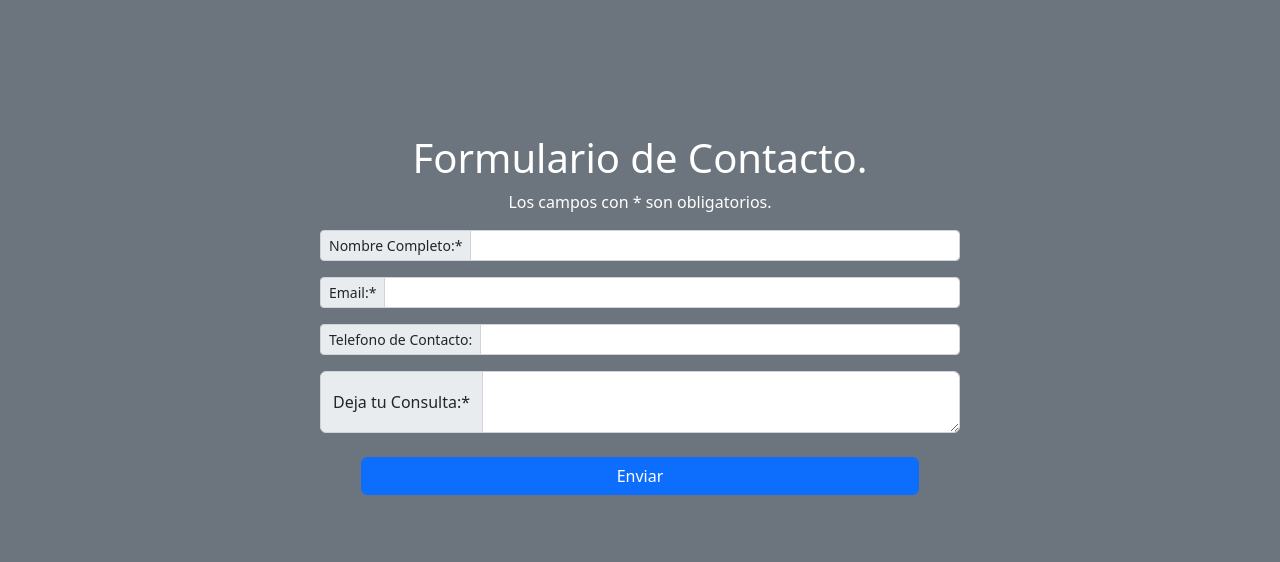
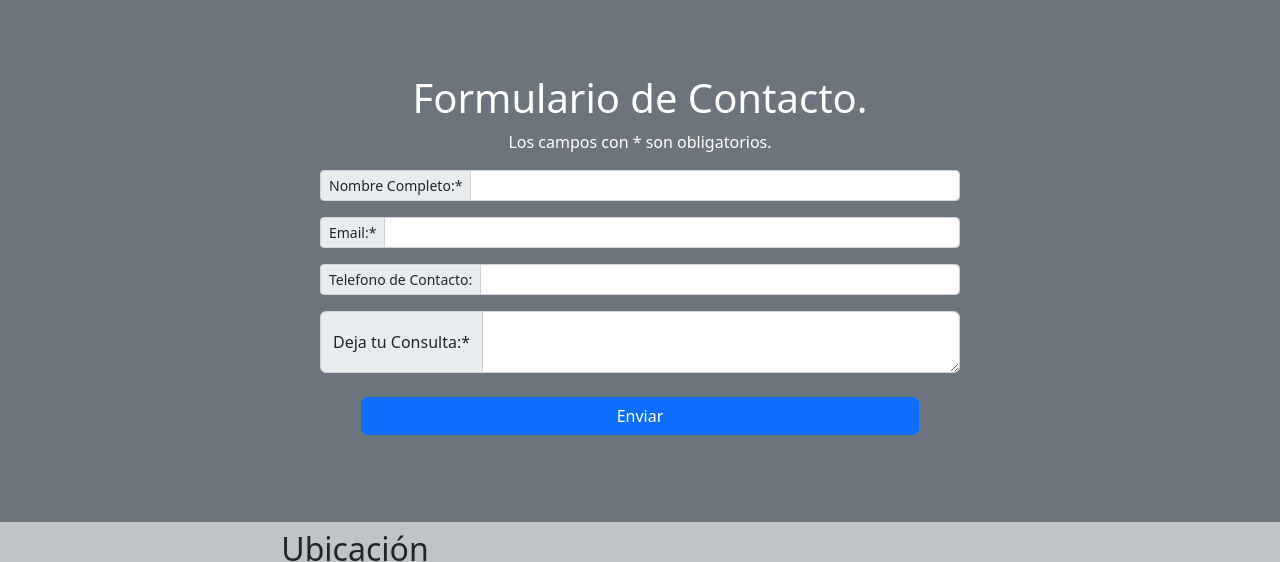
Before and after one commit to agustinlorenzi/victoria-bacci-peluqueria-bootstrap, a plain HTML site: page pages/contacto.html in a window 1280 px wide. Shown: the part 124-686 px from the top of the page. Drawn offline with nearby package versions, Linux system fonts and the light colour scheme.

Commit message:
mejorando pagina de contacto

```diff
--- a/css/style.css
+++ b/css/style.css
@@ -90,11 +90,9 @@ body{
 .main-contacto {
     position: relative;
     top: 95px;
-    height: 82vh;
+    height: auto;
     width: 100vw;
     overflow-y: hidden;
-    display: flex;
-    flex-direction: column;
 }
 
 
@@ -138,7 +136,9 @@ h3 {
 
 @media (min-width: 768px) {
 
-
+    .main-contacto{
+        min-height: 67vh;
+    }
 
     .input-group{
         width: 60vw;
@@ -168,6 +168,7 @@ h3 {
         width: 40vw;
     }
 }
+
 
 @media (min-width: 1024px) {
 
@@ -200,9 +201,8 @@ h3 {
         position: relative;
         top: 110px;
     }
+}
 
-
-}
 
 @media (min-width: 1366px) {
 
--- a/pages/contacto.html
+++ b/pages/contacto.html
@@ -55,7 +55,7 @@
     </header>
 
     <main class="main-contacto text-bg-secondary p-3 d-flex flex-column align-items-center justify-content-center">
-        <h1>Formulario de Contacto.</h1>
+        <h1 class="text-center">Formulario de Contacto.</h1>
         <p>Los campos con * son obligatorios.</p>
         <form action="#" class="container d-flex flex-column align-items-center justify-content-center">
             <div class="input-group input-group-sm mb-3">
```
Also changed, not shown: pages/servicios.html (+6 -6 lines).
